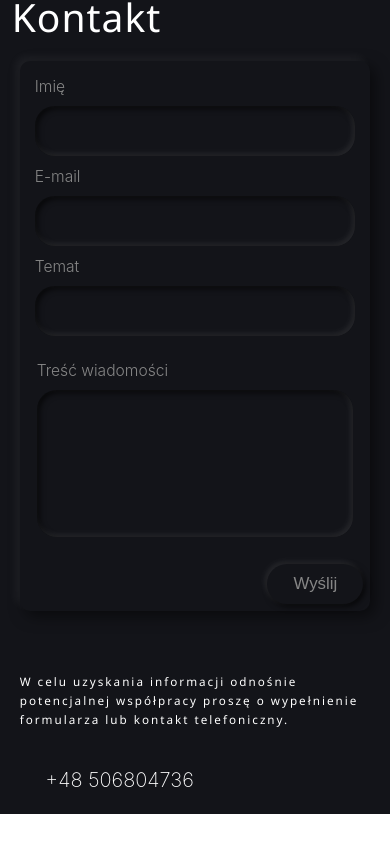
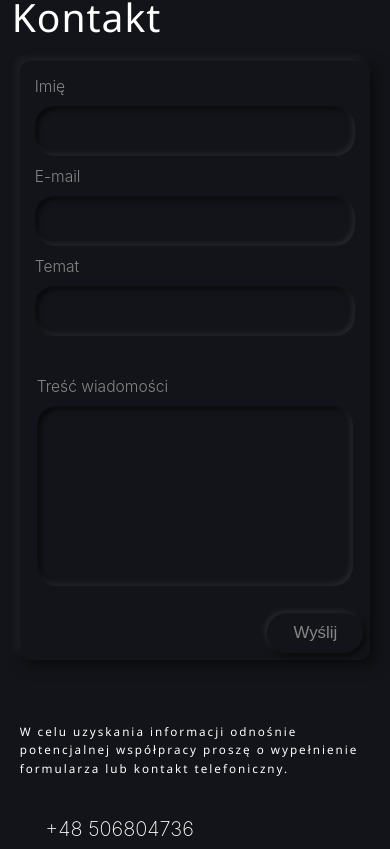
Before and after one commit to kicky1/Porfolio_WEB, a React (Create React App) app: page / in a window 390 px wide. Shown: the part 4322-5171 px from the top of the page. Before the commit the page ends 5136 px from the top, so only its background shows below. Built offline with nearby package versions, Linux system fonts and the light colour scheme; some icons are missing; a web font is replaced by a local one.

Commit message:
Responsivitivy check for Contact section

```diff
--- a/src/components/ContactSection/ContactSectionElements.js
+++ b/src/components/ContactSection/ContactSectionElements.js
@@ -55,7 +55,7 @@ export const InputBox = styled.div`
 
 export const MessageBox = styled.div`
 
-    margin-top: 1rem;
+    margin-top: 2rem;
     padding-left: 10px;
     padding-right: 10px;
 
@@ -94,7 +94,6 @@ export const Input = styled.input`
     border: none;
     outline: none;
     border-radius: 20px;
-    padding: 5px 15px;
     font-size: 18px;
     box-shadow: inset -2px -2px 6px rgba(255, 255, 255, 0.1),
         inset 2px 2px 6px rgba(0, 0, 0, 0.8);
@@ -104,7 +103,6 @@ export const Input = styled.input`
 export const Textarea = styled.textarea`
     margin-top: 10px;
     color: #868686;
-    padding: 1em;
     resize: none;
     background: #131419;
     border: none;
@@ -150,7 +148,7 @@ export const Item = styled.div`
 `;
 
 
-export const AboutP= styled.p`
+export const AboutP= styled.div`
     color: #fff;
     font-size: clamp( 14px, 2.5vmin, 30px);
     padding-top: 4%;
--- a/src/components/ContactSection/index.js
+++ b/src/components/ContactSection/index.js
@@ -16,7 +16,7 @@ function ContactSectionElements() {
                         <ContactH1>Kontakt</ContactH1>
                     <MainGrid>
                         <Item>
-                                <ContactForm  autocomplete="off">
+                                <ContactForm>
                                     <ContactWrapper>
                                         <InputBox>
                                             <Grid>
@@ -36,7 +36,7 @@ function ContactSectionElements() {
                                         </InputBox>
                                         <MessageBox>
                                             <InputLabel>Treść wiadomości</InputLabel>
-                                            <Textarea name="message" rows="8"></Textarea>
+                                            <Textarea name="message" rows="12"></Textarea>
                                         </MessageBox>
                                         <FormBox>
                                             <Button>Wyślij</Button>
```
